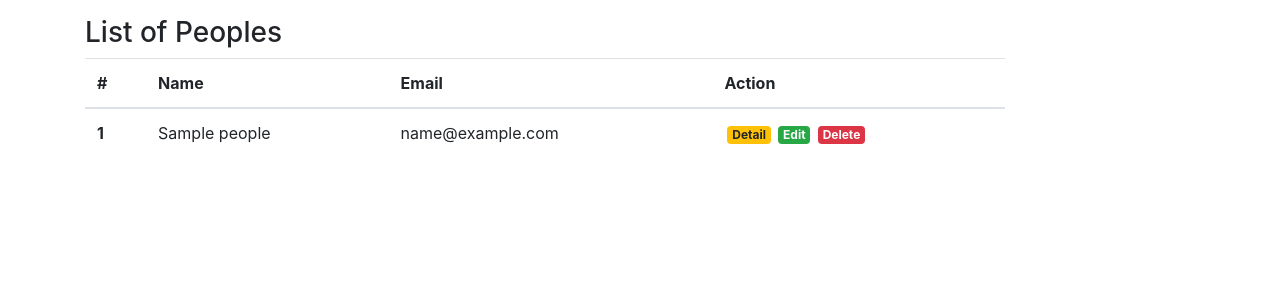
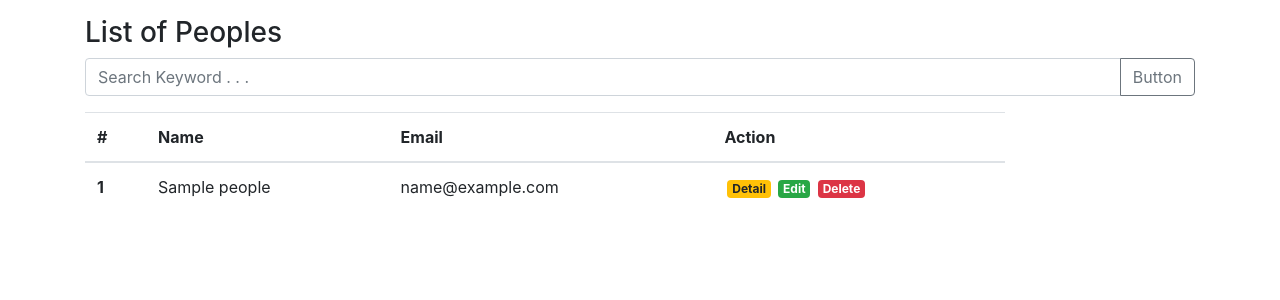
Before and after one commit to Rismawati266/ci-app, a CodeIgniter app: page /ci-app/peoples in a window 1280 px wide. Shown: the part 56-356 px from the top of the page. Run offline with CodeIgniter, Linux system fonts and the light colour scheme; tables that the repository leaves empty or names only in its code hold one stand-in row (values such as "Sample post").

Commit message:
menambahkan button untuk kolom pencarian

```diff
--- a/application/views/peoples/index.php
+++ b/application/views/peoples/index.php
@@ -1,10 +1,21 @@
 <div class="container">
 	<h3 class="mt-3">List of Peoples</h3>
+
+	<div class="row">
+		<div class="col-md">
+			<form action="">
+				<div class="input-group mb-3">
+  					<input type="text" class="form-control" placeholder="Search Keyword . . .">
+ 					 <div class="input-group-append">
+   						 <button class="btn btn-outline-secondary" type="button" id="button-addon2">Button</button>
+  					</div>
+				</div>
+			</form>
+		</div>
+	</div>
+
 	<div class="row">
 		<div class="col-md-10">
-
-
-
 				<table class="table">
 					<thead>
 						<tr>
```
